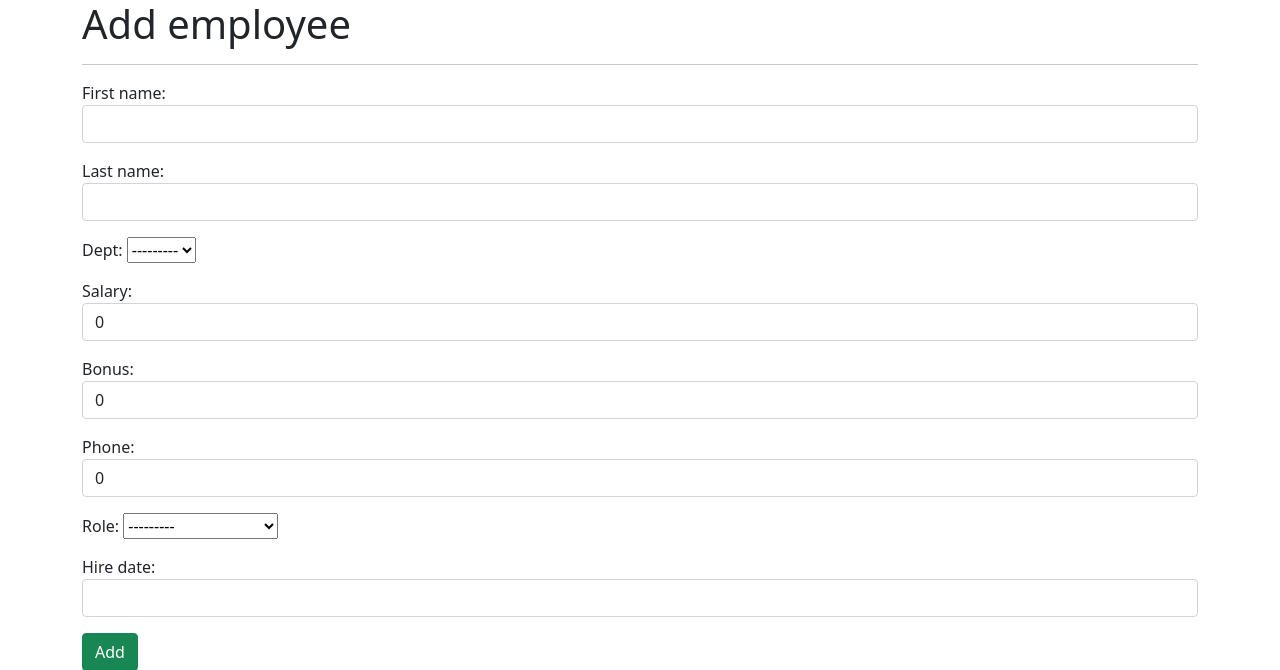
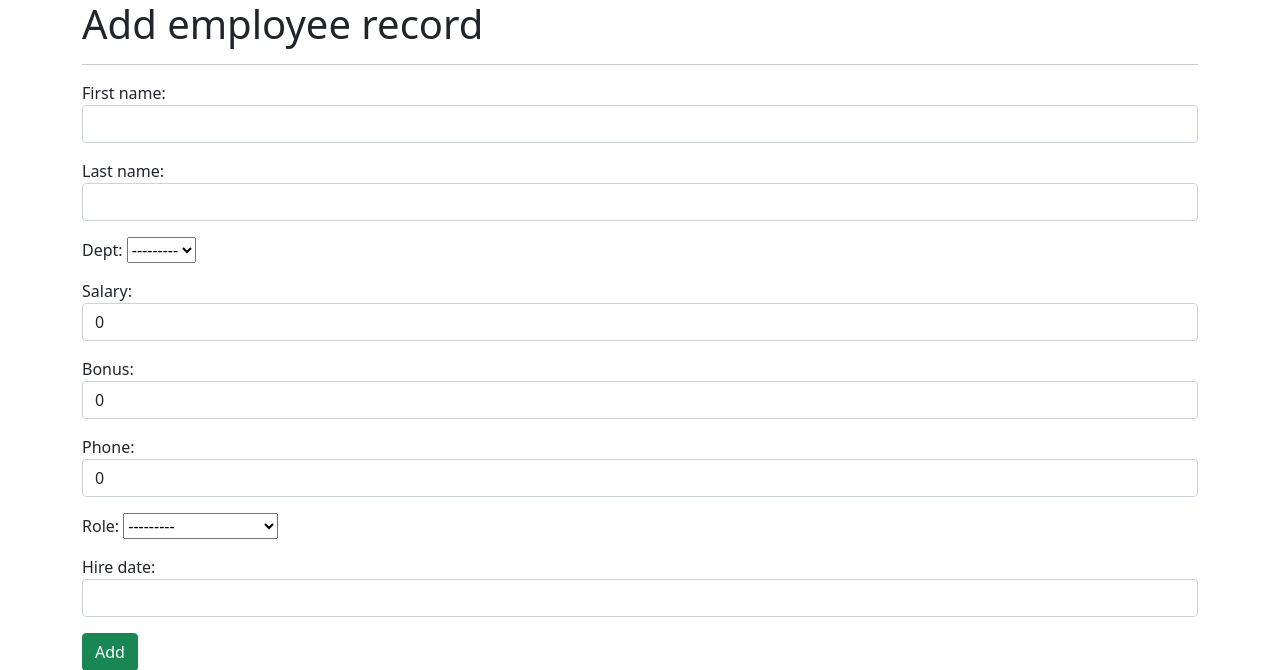
Before and after one commit to akaditya502/office-management, a Django app: page /add_emp in a window 1280 px wide. Shown: the top 670 px of the page. Run offline with Django 3.2, Linux system fonts and the light colour scheme; data comes from the database, SQL or seed files in the repository.

Commit message:
third commit

```diff
--- a/shop/templates/add_emp.html
+++ b/shop/templates/add_emp.html
@@ -10,7 +10,7 @@
 <body>
 
     <div class="container">
-    <h1>Add employee</h1>
+    <h1>Add employee record</h1>
     <hr>
     <form action="/add_emp" method="POST">
       {% csrf_token %}
```
